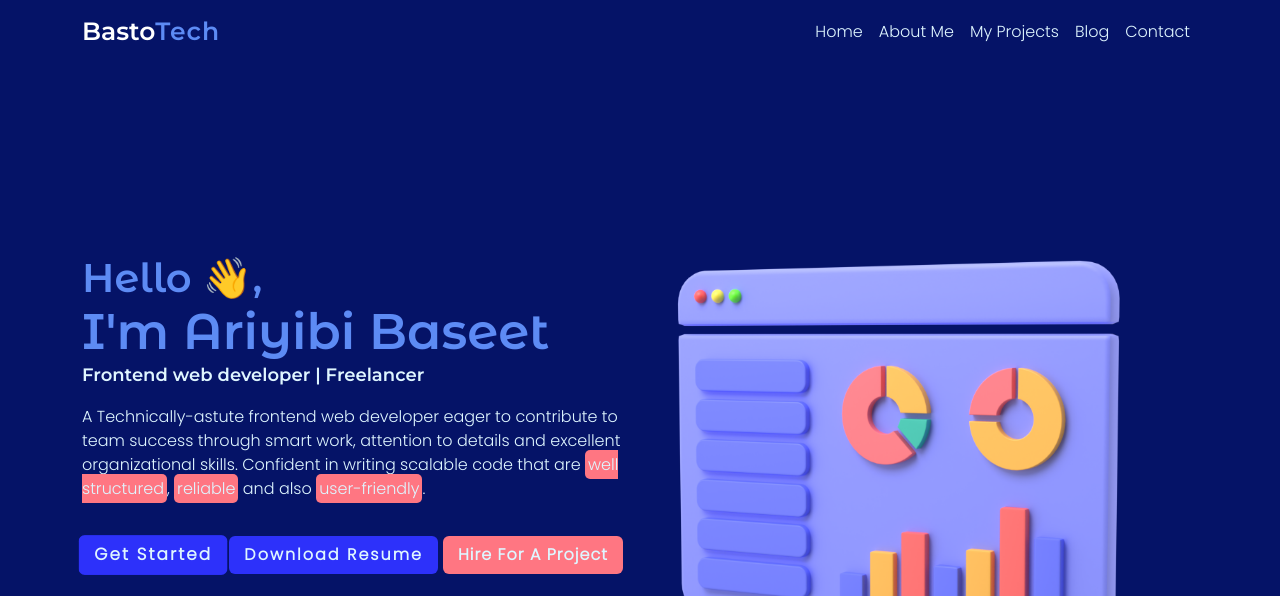
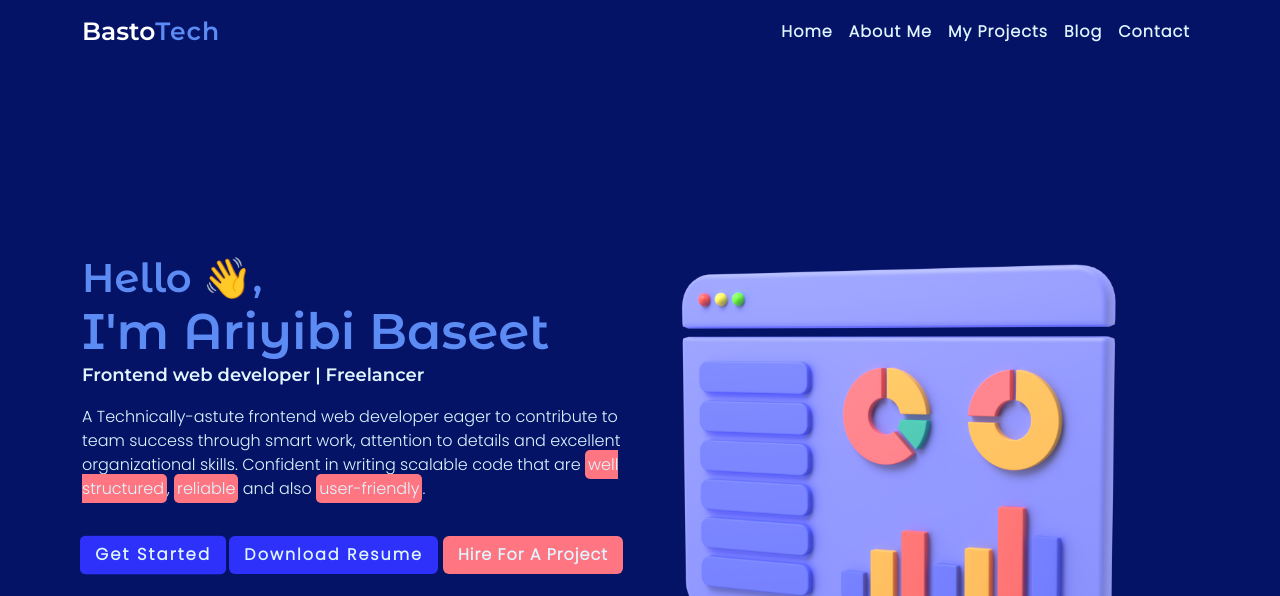
Before and after one commit to Ariyibi-Baseet/Portfolio, a plain HTML site: page index.html in a window 1280 px wide. Shown: the top 596 px of the page. Drawn offline with nearby package versions, Linux system fonts and the light colour scheme.

Commit message:
add smooth scrool behavior to the page for easy scrolling effect

```diff
--- a/asset/css/style.css
+++ b/asset/css/style.css
@@ -10,6 +10,11 @@
     --green-like:#52CAB6;
 
     --animate-delay-1: 1s;
+}
+
+html{
+    scroll-behavior: smooth;
+    scroll-snap-align: start;
 }
 
 *{
@@ -53,7 +58,12 @@ body{
 .nav-link {
     color:var(--lighter-blue) !important;
     font-family: 'Poppins', sans-serif;
-    font-weight:bold;
+    font-weight:bold !important;
+    letter-spacing: 1px;
+}
+.nav-link:hover{
+    color:var(--blue) !important;
+    transition: color 600ms cubic-bezier(0.175, 0.885, 0.32, 1.275);
 }
 
 /* section component */
@@ -159,3 +169,10 @@ mark{
     width:500px;
     height:500px;
 }
+
+
+/* styling for About section */
+#aboutSection{
+    min-height:100vh;
+    background: #fff;
+}
--- a/index.html
+++ b/index.html
@@ -69,10 +69,10 @@
               <!-- .ms-auto shift the navlist to the light -->
             <ul class="navbar-nav ms-auto mb-2 mb-md-0">
               <li class="nav-item">
-                <a class="nav-link active" aria-current="page" href="#">Home</a>
+                <a class="nav-link" aria-current="page" href="#">Home</a>
               </li>
               <li class="nav-item">
-                <a class="nav-link" href="#">About Me</a>
+                <a class="nav-link" href="#aboutSection">About Me</a>
               </li>
               <li class="nav-item">
                 <a class="nav-link" href="#">My Projects</a>
@@ -127,6 +127,13 @@
             </div>
     </div>
 </section>
+
+<!-- About Section starts here -->
+<section id="aboutSection" data-bs-spy="scroll">
+  <div class="container">
+
+  </div>
+</section>
 <!-- Bootstrap CDN -->
 <!-- JavaScript Bundle with Popper -->
 <script src="./asset/js/popper.min.js"></script>
```
